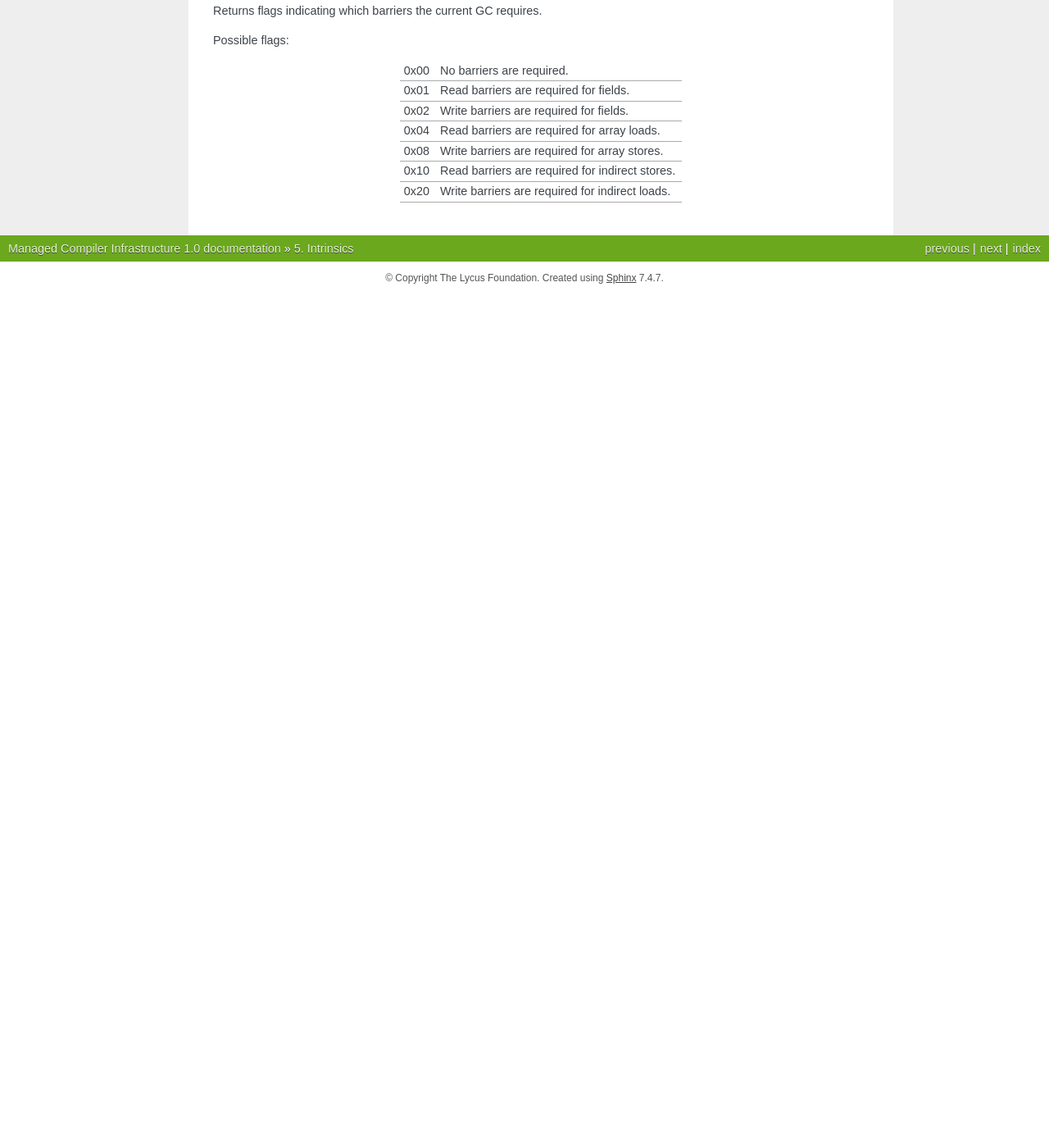
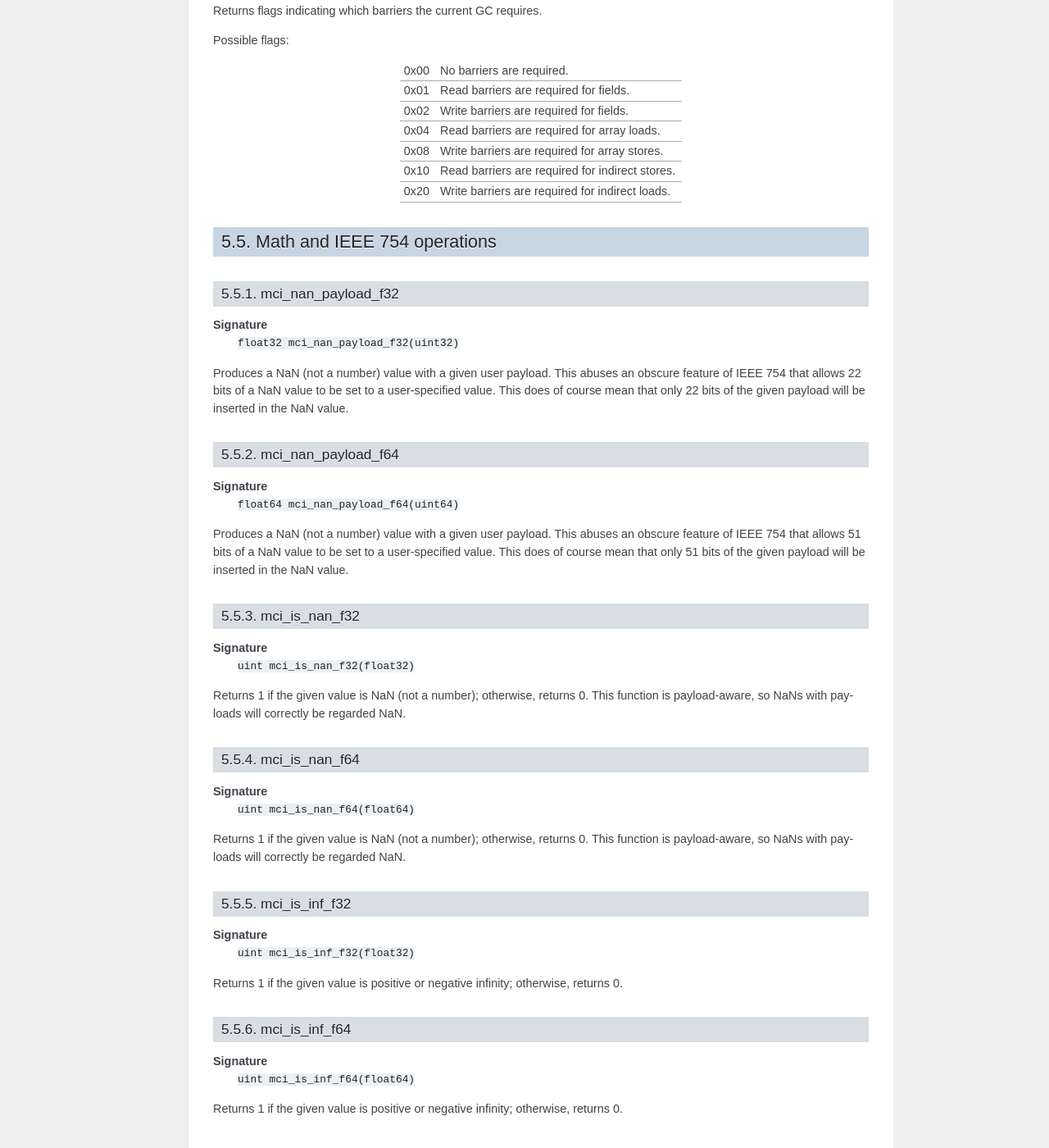
Before and after one commit to lycus/mci, a Sphinx documentation site: the page built from docs/intrinsics.rst, in a window 1280 px wide and 1400 px high, scrolled down 9056 px. Shown: the whole window at 82% size. Built offline with Sphinx 7.4.7, drawn with Linux system fonts in a browser that asks for light colours; before the commit the page ends 9415 px from its top, so only the background shows below that; some of the changed text lies outside the part shown.

Commit message:
Add intrinsics for working with NaN/inf float values.

```diff
--- a/docs/intrinsics.rst
+++ b/docs/intrinsics.rst
@@ -523,3 +523,66 @@ Possible flags:
 0x10  Read barriers are required for indirect stores.
 0x20  Write barriers are required for indirect loads.
 ===== ===============================================
+
+Math and IEEE 754 operations
+++++++++++++++++++++++++++++
+
+mci_nan_payload_f32
+-------------------
+
+**Signature**
+    ``float32 mci_nan_payload_f32(uint32)``
+
+Produces a NaN (not a number) value with a given user payload. This abuses an
+obscure feature of IEEE 754 that allows 22 bits of a NaN value to be set to a
+user-specified value. This does of course mean that only 22 bits of the given
+payload will be inserted in the NaN value.
+
+mci_nan_payload_f64
+-------------------
+
+**Signature**
+    ``float64 mci_nan_payload_f64(uint64)``
+
+Produces a NaN (not a number) value with a given user payload. This abuses an
+obscure feature of IEEE 754 that allows 51 bits of a NaN value to be set to a
+user-specified value. This does of course mean that only 51 bits of the given
+payload will be inserted in the NaN value.
+
+mci_is_nan_f32
+--------------
+
+**Signature**
+    ``uint mci_is_nan_f32(float32)``
+
+Returns 1 if the given value is NaN (not a number); otherwise, returns 0. This
+function is payload-aware, so NaNs with payloads will correctly be regarded
+NaN.
+
+mci_is_nan_f64
+--------------
+
+**Signature**
+    ``uint mci_is_nan_f64(float64)``
+
+Returns 1 if the given value is NaN (not a number); otherwise, returns 0. This
+function is payload-aware, so NaNs with payloads will correctly be regarded
+NaN.
+
+mci_is_inf_f32
+--------------
+
+**Signature**
+    ``uint mci_is_inf_f32(float32)``
+
+Returns 1 if the given value is positive or negative infinity; otherwise,
+returns 0.
+
+mci_is_inf_f64
+--------------
+
+**Signature**
+    ``uint mci_is_inf_f64(float64)``
+
+Returns 1 if the given value is positive or negative infinity; otherwise,
+returns 0.
```
Also changed, not shown: 3 other files.
